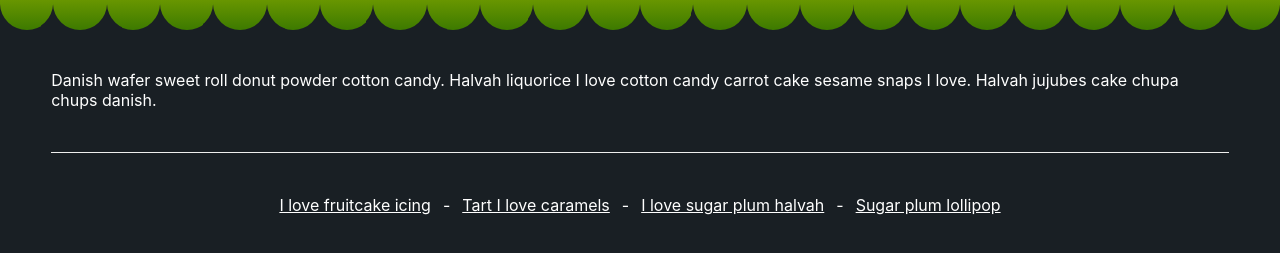
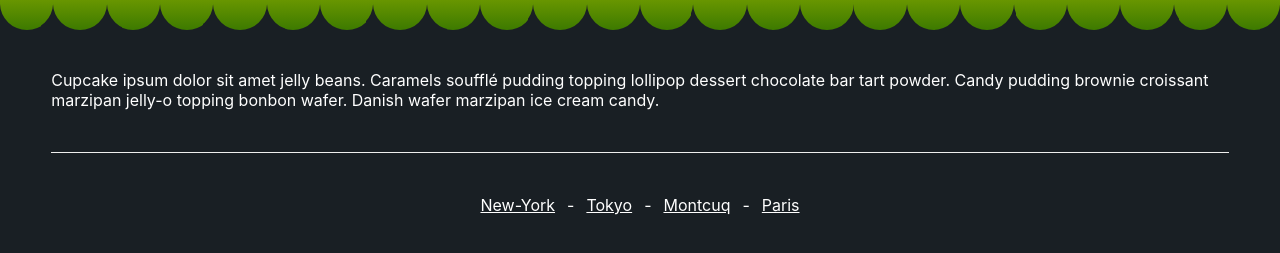
Before and after one commit to NicoDrouin/Connecting-weather, a React (Create React App) app: page /city/1 in a window 1280 px wide. Shown: the part 537-790 px from the top of the page. Built offline with nearby package versions, Linux system fonts and the light colour scheme; no server answers.

Commit message:
Footer with city links and longer tet

```diff
--- a/src/component/Footer/Footer.tsx
+++ b/src/component/Footer/Footer.tsx
@@ -5,13 +5,13 @@ const Footer = () => {
     return (
         <footer className='footer'>
             <div className='container'>
-                <p>Danish wafer sweet roll donut powder cotton candy. Halvah liquorice I love cotton candy carrot cake sesame snaps I love. Halvah jujubes cake chupa chups danish.</p>
+                <p>Cupcake ipsum dolor sit amet jelly beans. Caramels soufflé pudding topping lollipop dessert chocolate bar tart powder. Candy pudding brownie croissant marzipan jelly-o topping bonbon wafer. Danish wafer marzipan ice cream candy.</p>
                 <hr/>
                 <ul>
-                    <li><a href='https://www.google.com'>I love fruitcake icing</a></li>
-                    <li><a href='https://www.google.com'>Tart I love caramels</a></li>
-                    <li><a href='https://www.google.com'>I love sugar plum halvah</a></li>
-                    <li><a href='https://www.google.com'>Sugar plum lollipop</a></li>
+                    <li><a href='/New York'>New-York</a></li>
+                    <li><a href='/Tokyo'>Tokyo</a></li>
+                    <li><a href='/Montcuq'>Montcuq</a></li>
+                    <li><a href='/Paris'>Paris</a></li>
                 </ul>
             </div>
         </footer>
--- a/src/component/Weather/CurrentWeather/currentWeather.scss
+++ b/src/component/Weather/CurrentWeather/currentWeather.scss
@@ -85,6 +85,10 @@
 @media screen and (min-width: 480px) {
 	.widget-current {
 
+        .name {
+            word-break: break-word;
+        }
+
         .bottom {
             align-items: end;
         }
```
